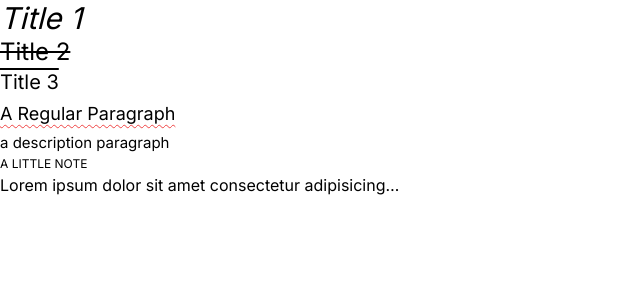
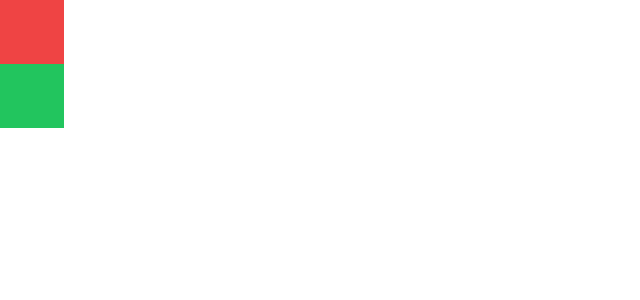
Before and after one commit to johnpathadan/react-tailwind, a React (Vite) app: page / in a window 1280 px wide. Shown: the top 300 px of the page, without its empty margins (0-640 px from the left). Built offline with nearby package versions, Linux system fonts and the light colour scheme.

Commit message:
feat: spacing beginning

```diff
--- a/src/App.jsx
+++ b/src/App.jsx
@@ -1,27 +1,8 @@
 function App() {
   return (
-    <div
-      style={{
-        width: "400px",
-      }}
-    >
-      <h1 className="text-3xl italic ">Title 1</h1>
-      <h2 className="text-2xl line-through">Title 2</h2>
-      <h3 className="text-xl overline">Title 3</h3>
-      <p className="text-base leading-loose underline decoration-red-500 decoration-wavy decoration-1 underline-offset-4 capitalize">
-        a regular paragraph
-      </p>
-      <p className="text-sm lowercase">A description paragraph</p>
-      <p className="note text-xs uppercase whitespace-nowrap">A little note</p>
-      <p className="truncate">
-        Lorem ipsum dolor sit amet consectetur adipisicing elit. Unde quo
-        voluptates fuga architecto, fugit numquam? Quam recusandae voluptatibus
-        laudantium pariatur nobis corporis nam ipsam facere aliquid doloribus,
-        omnis dolore sequi voluptas! Eos rem non error a, dicta neque iure
-        maiores nostrum reiciendis deserunt ut illum suscipit optio veritatis
-        quis! Aperiam assumenda optio, tenetur dolores cum placeat. Dolorem nemo
-        ut omnis.
-      </p>
+    <div>
+      <div className="w-16 h-16 bg-red-500" />
+      <div className="w-16 h-16 bg-green-500" />
     </div>
   );
 }
--- a/tailwind.config.js
+++ b/tailwind.config.js
@@ -2,33 +2,7 @@
 export default {
   content: ["./index.html", "./src/**/*.{js,ts,jsx,tsx}"],
   theme: {
-    screens: {
-      sm: "480px",
-      md: "768px",
-      lg: "976px",
-      xl: "1440px",
-    },
-    spacing: {
-      1: "8px",
-      2: "12px",
-      3: "16px",
-      4: "24px",
-      5: "32px",
-      6: "48px",
-    },
-    extend: {
-      fontSize: {
-        xs: "12px",
-        sm: "15px",
-        base: "18px",
-      },
-      colors: {
-        vuejs: {
-          100: "#3af736",
-          932: "#434252",
-        },
-      },
-    },
+    extend: {},
   },
   plugins: [],
 };
```
